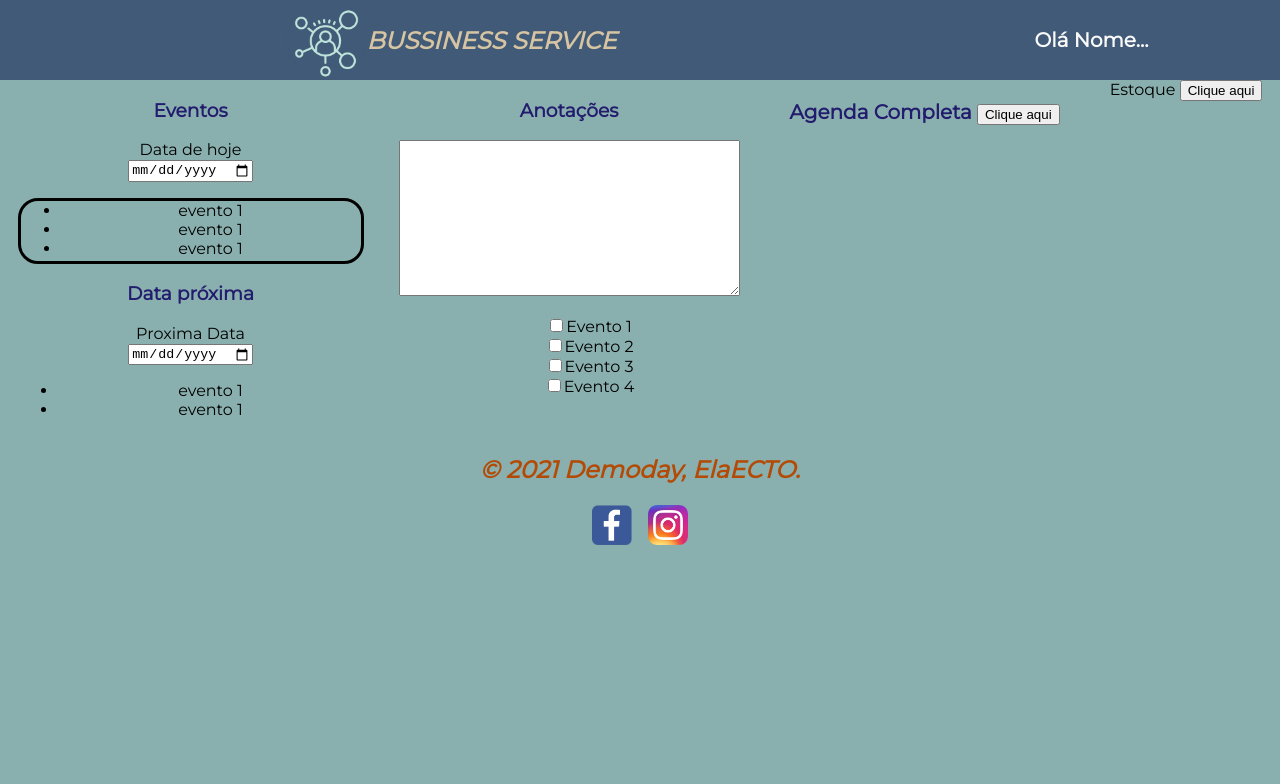
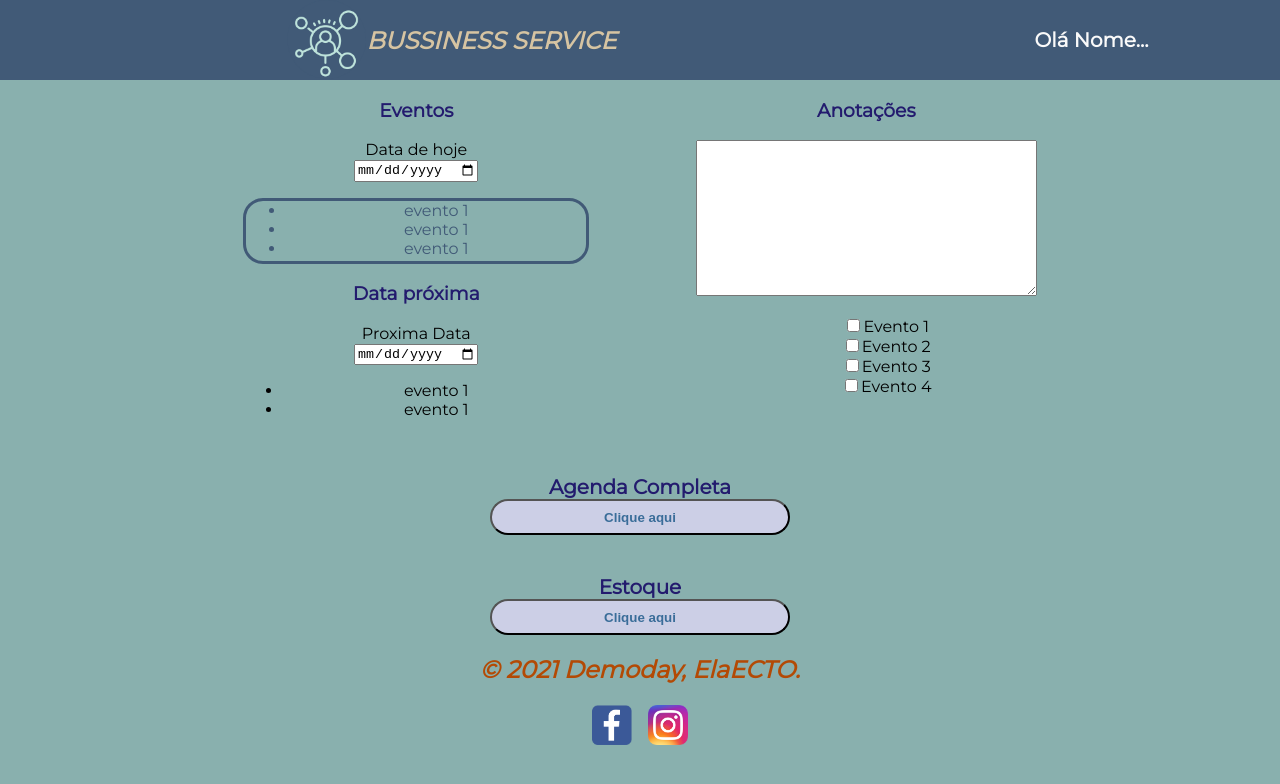
Before and after one commit to evelynmartins/Projeto-Ela-CTO, a plain HTML site: page logado.html in a window 1280 px wide. Drawn offline with Linux system fonts and the light colour scheme.

Commit message:
editar botoes logado

```diff
--- a/frontend/stylelogado.css
+++ b/frontend/stylelogado.css
@@ -2,6 +2,7 @@ body {
     background-color: #89B0AE;
     font-family: 'Montserrat', sans-serif;
     margin: 0px
+
 }
 
 .navbar {
@@ -29,6 +30,8 @@ body {
     color: rgb(250, 250, 250);
     font-size: 20px;
     font-weight: bolder;
+
+
 }
 
 h1 {
@@ -43,6 +46,7 @@ h1 {
     flex-direction: row;
     align-content: center;
     justify-content: space-around;
+    width: 900px;
 }
 
 #eventosData {
@@ -50,15 +54,30 @@ h1 {
     border-radius: 20px;
     width: 300px;
     height: 60px;
+    color: #415A77;
 }
 
 .agenda {
+
+    padding-top: 20px;
     color: #231b6e;
     font-weight: bolder;
     font-size: 20px;
     width: 300px;
     height: 60px;
     margin-top: 20px;
+    display: flex;
+    flex-direction: column;
+
+}
+
+.agenda button{
+
+    background-color:rgb(204, 207, 230);
+    height: 40px;
+    border-radius: 20px;
+    font-weight: bolder;
+    color: rgb(58, 109, 153) ;
 }
 
 .rodape button {
--- a/logado.html
+++ b/logado.html
@@ -70,7 +70,12 @@
             </ul>
 
         </div>
+    </section>
+
+
          <!-- conferir esse comando do botão da agenda-->
+        <section class="irPara">
+
             <div class="agenda">
                 <form method="get" action="./backend/agenda/html/agenda.html">
                 </form>
@@ -78,7 +83,7 @@
                 Agenda Completa <button type="button"> Clique aqui</button>
             </div>
 
-        <div class="estoque">
+            <div class="agenda">
                 <form method="get" action="./backend/estoque/index.html">
                 </form>
                 <a href="./backend/estoque/index.html"></a>
```
Lines whose indentation alone changed are shown as unchanged.
